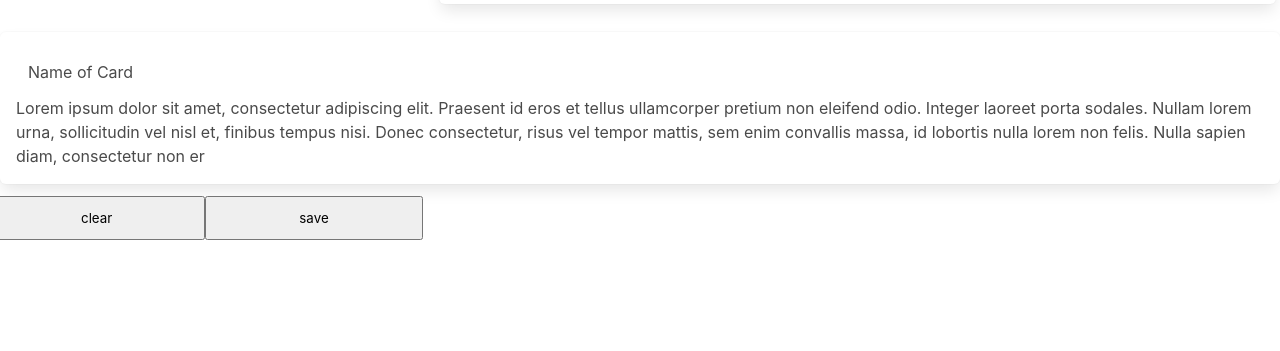
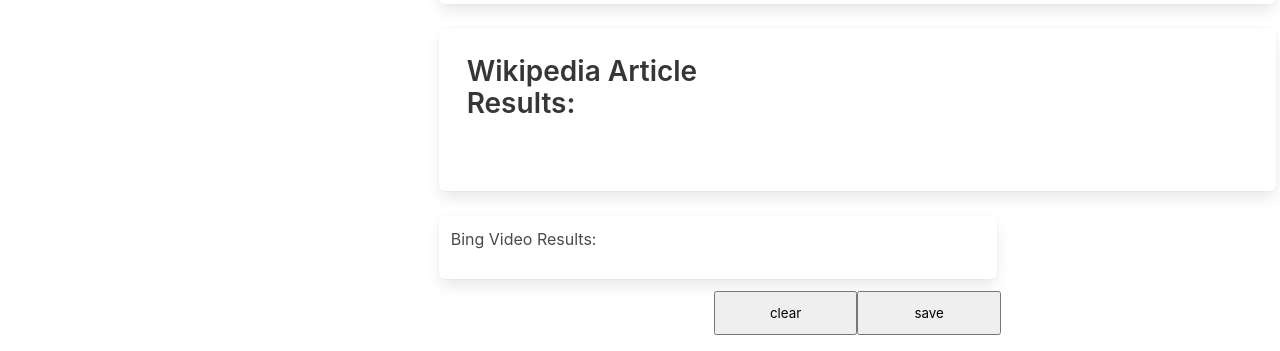
Before and after one commit to Koro999/iternarary-planner, a plain HTML site: page index.html in a window 1280 px wide. Shown: the part 646-997 px from the top of the page. Before the commit the page ends 898 px from the top, so only its background shows below. Drawn offline with nearby package versions, Linux system fonts and the light colour scheme; some packages are replaced by stand-ins of ours; no server answers.

Commit message:
added Pradeep wikipedia article div

```diff
--- a/index.html
+++ b/index.html
@@ -1,5 +1,6 @@
 <!DOCTYPE html>
 <html lang="en">
+
 <head>
     <meta charset="UTF-8">
     <meta http-equiv="X-UA-Compatible" content="IE=edge">
@@ -122,35 +123,39 @@
         <main class="column is-8 menu p-4 content">
             <div class="box has-border">
                 <h2 class="has-text-centered is-size-3 ">Location</h2>
-                <section class = "section">
-                    <iframe id="map-container" class="embed-responsive-item" width="450" height="450" frameborder="0" style="border:0" src="https://www.google.com/maps/embed/v1/search?key=AIzaSyBXBCuWudNwESA8LytkWrXJ4DQMYvpIWiY&q=point+of+interest&zoom=12%22" allowfullscreen></iframe>
+                <section class="section">
+                    <iframe id="map-container" class="embed-responsive-item" width="450" height="450" frameborder="0"
+                        style="border:0"
+                        src="https://www.google.com/maps/embed/v1/search?key=AIzaSyBXBCuWudNwESA8LytkWrXJ4DQMYvpIWiY&q=point+of+interest&zoom=12%22"
+                        allowfullscreen></iframe>
                     <!--src="" allowfullscreen  loading="lazy"-->
-                  </div>
-              </section>
             </div>
-
+            </section>
             <div class="p-4 box has-border">
-                <h2 class="has-text-left column is-size-8">Name of Card</h2>
-                <article>
-                    Lorem ipsum dolor sit amet, consectetur adipiscing elit. Praesent id eros et tellus ullamcorper
-                    pretium non eleifend odio. Integer laoreet porta sodales. Nullam lorem urna, sollicitudin vel nisl
-                    et, finibus tempus nisi. Donec consectetur, risus vel tempor mattis, sem enim convallis massa, id
-                    lobortis nulla lorem non felis. Nulla sapien diam, consectetur non er
-                </article>
+                <h2 class="column is-one-third" id="wikipediaDiv">Wikipedia Article Results:<ul id="wiki-results"></ul>
+            </div> <!-- Div to display Wiki result links -->
+            <div class="column is-two-thirds box has-border" id="video-results">Bing Video Results:<ul id="videos"></ul>
+                <!-- Div to display Bing Videos -->
             </div>
-            <div class="columns">
+            <div class="columns is-flex is-justify-content-center">
                 <button class="column is-2 clear">clear</button>
                 <button class="column is-2 save">save</button>
             </div>
+    </div>
 
-        </main>
+
+
+
+    </main>
 
     </div>
 
     <script src="https://cdn.jsdelivr.net/npm/foundation-sites@6.6.3/dist/js/foundation.min.js"></script>
     <script src="script.js"></script>
     <script async defer
-    src="https://maps.googleapis.com/maps/api/js?key=AIzaSyBfijwlDdGDJ2LiGaA6IL5b1wOf0a1PPsE&&libraries=places&callback=searchPlace" type="text/javascript">
-    </script>
+        src="https://maps.googleapis.com/maps/api/js?key=AIzaSyBfijwlDdGDJ2LiGaA6IL5b1wOf0a1PPsE&&libraries=places&callback=searchPlace"
+        type="text/javascript">
+        </script>
 </body>
+
 </html>
```
